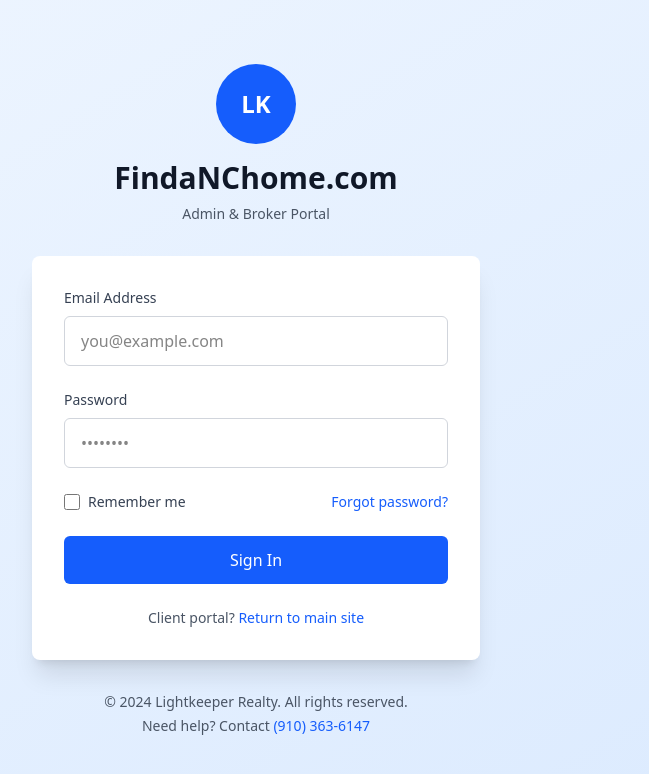
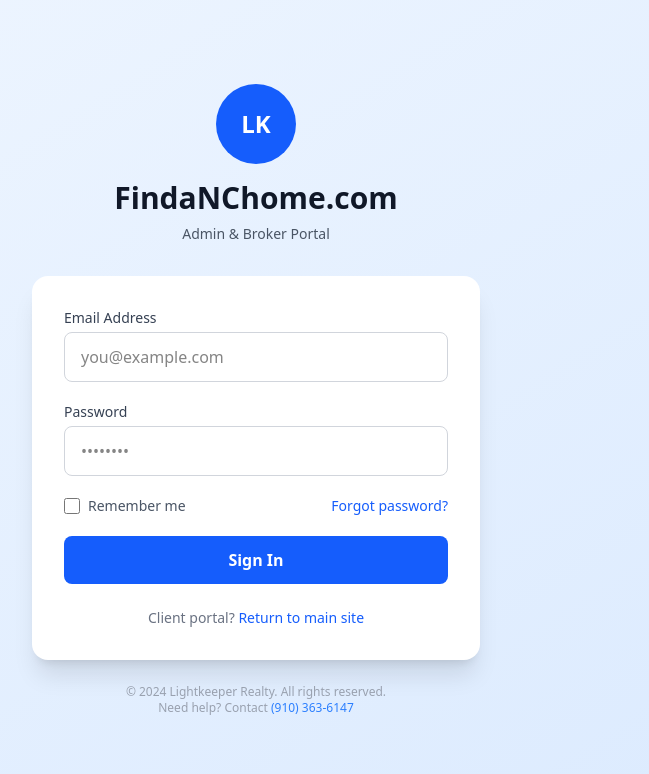
Before and after one commit to AIRealSolutions/findanchome, a Next.js app: page /login in a window 1280 px wide. Shown: the top 774 px of the page, without its empty margins (384-1033 px from the left). Built offline with nearby package versions, Linux system fonts and the light colour scheme; no server answers.

Commit message:
Fix: Use server-side API route for login to bypass client-side Supabase issues

```diff
--- /dev/null
+++ b/app/api/auth/login/route.ts
@@ -0,0 +1,45 @@
+import { NextRequest, NextResponse } from 'next/server';
+import { createClient } from '@supabase/supabase-js';
+
+export async function POST(request: NextRequest) {
+  try {
+    const { email, password } = await request.json();
+
+    const supabaseUrl = process.env.NEXT_PUBLIC_SUPABASE_URL;
+    const supabaseKey = process.env.NEXT_PUBLIC_SUPABASE_PUBLISHABLE_DEFAULT_KEY;
+
+    if (!supabaseUrl || !supabaseKey) {
+      return NextResponse.json(
+        { error: 'Server configuration error: Missing Supabase credentials' },
+        { status: 500 }
+      );
+    }
+
+    const supabase = createClient(supabaseUrl, supabaseKey);
+
+    const { data, error } = await supabase.auth.signInWithPassword({
+      email,
+      password,
+    });
+
+    if (error) {
+      return NextResponse.json({ error: error.message }, { status: 401 });
+    }
+
+    // Return session data to client
+    return NextResponse.json({
+      success: true,
+      access_token: data.session?.access_token,
+      refresh_token: data.session?.refresh_token,
+      user: {
+        id: data.user?.id,
+        email: data.user?.email,
+      },
+    });
+  } catch (err: any) {
+    return NextResponse.json(
+      { error: err.message || 'Internal server error' },
+      { status: 500 }
+    );
+  }
+}
--- a/app/login/page.tsx
+++ b/app/login/page.tsx
@@ -1,51 +1,47 @@
 'use client';
 
-import { useState, useEffect } from 'react';
+import { useState } from 'react';
 import { useRouter } from 'next/navigation';
-import { useAuth } from '@/lib/auth-context';
-// import Image from 'next/image';
 
 export default function LoginPage() {
   const [email, setEmail] = useState('');
   const [password, setPassword] = useState('');
+  const [rememberMe, setRememberMe] = useState(false);
   const [error, setError] = useState('');
   const [loading, setLoading] = useState(false);
-  const [initError, setInitError] = useState('');
   const router = useRouter();
-  const { signIn } = useAuth();
 
-  useEffect(() => {
-    // Check if Supabase is properly initialized
-    const checkSupabase = () => {
-      const url = process.env.NEXT_PUBLIC_SUPABASE_URL;
-      const key = process.env.NEXT_PUBLIC_SUPABASE_PUBLISHABLE_DEFAULT_KEY;
-
-      if (!url || !key) {
-        setInitError(`Configuration Error: Missing Supabase credentials. URL: ${url ? 'Set' : 'Missing'}, Key: ${key ? 'Set' : 'Missing'}`);
-      }
-    };
-
-    checkSupabase();
-  }, []);
-
-  const handleSubmit = async (e: React.FormEvent) => {
+  const handleLogin = async (e: React.FormEvent) => {
     e.preventDefault();
     setError('');
     setLoading(true);
 
     try {
-      const { error } = await signIn(email, password);
+      const response = await fetch('/api/auth/login', {
+        method: 'POST',
+        headers: { 'Content-Type': 'application/json' },
+        body: JSON.stringify({ email, password }),
+      });
 
-      if (error) {
-        setError(error.message || 'Invalid email or password');
+      const data = await response.json();
+
+      if (!response.ok || data.error) {
+        setError(data.error || 'Login failed. Please check your credentials.');
         setLoading(false);
         return;
       }
 
-      // Redirect will happen automatically via auth context
+      // Store tokens in localStorage for the auth context to pick up
+      if (data.access_token) {
+        localStorage.setItem('sb_access_token', data.access_token);
+        localStorage.setItem('sb_refresh_token', data.refresh_token || '');
+        localStorage.setItem('sb_user', JSON.stringify(data.user));
+      }
+
+      // Redirect to dashboard
       router.push('/dashboard');
     } catch (err: any) {
-      setError(err.message || 'An unexpected error occurred');
+      setError('Network error: ' + (err.message || 'Please try again'));
       setLoading(false);
     }
   };
@@ -64,104 +60,95 @@
             FindaNChome.com
           </h2>
           <p className="mt-2 text-sm text-gray-600">
-            Admin & Broker Portal
+            Admin &amp; Broker Portal
           </p>
         </div>
 
-        {/* Login Card */}
-        <div className="bg-white rounded-lg shadow-xl p-8">
-          {/* Initialization Error */}
-          {initError && (
-            <div className="mb-6 bg-yellow-50 border border-yellow-200 text-yellow-800 px-4 py-3 rounded-md text-sm">
-              <p className="font-semibold">Initialization Error:</p>
-              <p className="mt-1">{initError}</p>
-              <p className="mt-2 text-xs">Please contact support if this persists.</p>
-            </div>
-          )}
-
-          <form onSubmit={handleSubmit} className="space-y-6">
+        {/* Login Form */}
+        <div className="bg-white rounded-2xl shadow-xl p-8">
           {error && (
-              <div className="bg-red-50 border border-red-200 text-red-700 px-4 py-3 rounded-md text-sm">
+            <div className="mb-4 p-3 bg-red-50 border border-red-200 rounded-lg text-red-700 text-sm">
               {error}
             </div>
           )}
 
+          <form onSubmit={handleLogin} className="space-y-5">
             <div>
-              <label htmlFor="email" className="block text-sm font-medium text-gray-700 mb-2">
+              <label htmlFor="email" className="block text-sm font-medium text-gray-700 mb-1">
                 Email Address
               </label>
               <input
                 id="email"
                 type="email"
-                required
                 value={email}
                 onChange={(e) => setEmail(e.target.value)}
-                className="w-full px-4 py-3 border border-gray-300 rounded-md focus:ring-2 focus:ring-blue-500 focus:border-transparent"
                 placeholder="you@example.com"
+                required
+                className="w-full px-4 py-3 border border-gray-300 rounded-lg focus:ring-2 focus:ring-blue-500 focus:border-transparent outline-none transition"
               />
             </div>
 
             <div>
-              <label htmlFor="password" className="block text-sm font-medium text-gray-700 mb-2">
+              <label htmlFor="password" className="block text-sm font-medium text-gray-700 mb-1">
                 Password
               </label>
               <input
                 id="password"
                 type="password"
-                required
                 value={password}
                 onChange={(e) => setPassword(e.target.value)}
-                className="w-full px-4 py-3 border border-gray-300 rounded-md focus:ring-2 focus:ring-blue-500 focus:border-transparent"
                 placeholder="••••••••"
+                required
+                className="w-full px-4 py-3 border border-gray-300 rounded-lg focus:ring-2 focus:ring-blue-500 focus:border-transparent outline-none transition"
               />
             </div>
 
             <div className="flex items-center justify-between">
-              <div className="flex items-center">
+              <label className="flex items-center gap-2 cursor-pointer">
                 <input
                   id="remember-me"
                   type="checkbox"
-                  className="h-4 w-4 text-blue-600 focus:ring-blue-500 border-gray-300 rounded"
+                  checked={rememberMe}
+                  onChange={(e) => setRememberMe(e.target.checked)}
+                  className="w-4 h-4 rounded border-gray-300 text-blue-600"
                 />
-                <label htmlFor="remember-me" className="ml-2 block text-sm text-gray-700">
-                  Remember me
+                <span className="text-sm text-gray-600">Remember me</span>
               </label>
-              </div>
-
-              <a href="#" className="text-sm text-blue-600 hover:text-blue-500">
+              <a href="/forgot-password" className="text-sm text-blue-600 hover:text-blue-800">
                 Forgot password?
               </a>
             </div>
 
             <button
               type="submit"
-              disabled={loading || !!initError}
-              className="w-full bg-blue-600 text-white py-3 px-4 rounded-md hover:bg-blue-700 focus:outline-none focus:ring-2 focus:ring-blue-500 focus:ring-offset-2 disabled:opacity-50 disabled:cursor-not-allowed font-medium transition-colors"
+              disabled={loading}
+              className="w-full py-3 px-4 bg-blue-600 hover:bg-blue-700 disabled:bg-blue-400 text-white font-semibold rounded-lg transition duration-200 flex items-center justify-center gap-2"
             >
-              {loading ? 'Signing in...' : 'Sign In'}
+              {loading ? (
+                <>
+                  <svg className="animate-spin h-5 w-5" viewBox="0 0 24 24" fill="none">
+                    <circle className="opacity-25" cx="12" cy="12" r="10" stroke="currentColor" strokeWidth="4"/>
+                    <path className="opacity-75" fill="currentColor" d="M4 12a8 8 0 018-8V0C5.373 0 0 5.373 0 12h4z"/>
+                  </svg>
+                  Signing in...
+                </>
+              ) : 'Sign In'}
             </button>
           </form>
 
-          <div className="mt-6 text-center">
-            <p className="text-sm text-gray-600">
+          <p className="mt-6 text-center text-sm text-gray-500">
             Client portal?{' '}
-              <a href="/" className="text-blue-600 hover:text-blue-500 font-medium">
+            <a href="/" className="text-blue-600 hover:text-blue-800 font-medium">
               Return to main site
             </a>
           </p>
         </div>
-        </div>
 
-        {/* Footer */}
-        <div className="mt-8 text-center text-sm text-gray-600">
-          <p>© 2024 Lightkeeper Realty. All rights reserved.</p>
-          <p className="mt-1">
+        <p className="mt-6 text-center text-xs text-gray-400">
+          © 2024 Lightkeeper Realty. All rights reserved.<br />
           Need help? Contact{' '}
-            <a href="tel:9103636147" className="text-blue-600 hover:text-blue-500">
-              (910) 363-6147
-            </a>
+          <a href="tel:9103636147" className="text-blue-500">(910) 363-6147</a>
         </p>
-        </div>
       </div>
     </div>
   );
```
Also changed, not shown: 2 other files (tests, documents, lock files or other folders). Lines whose indentation alone changed are shown as unchanged.
